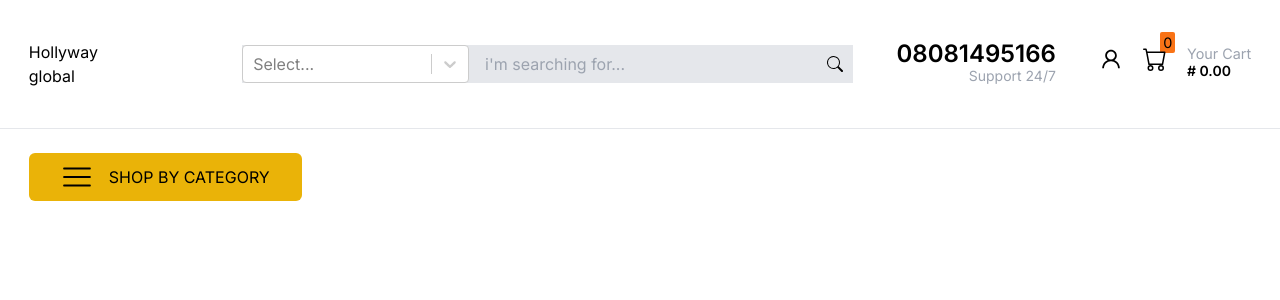
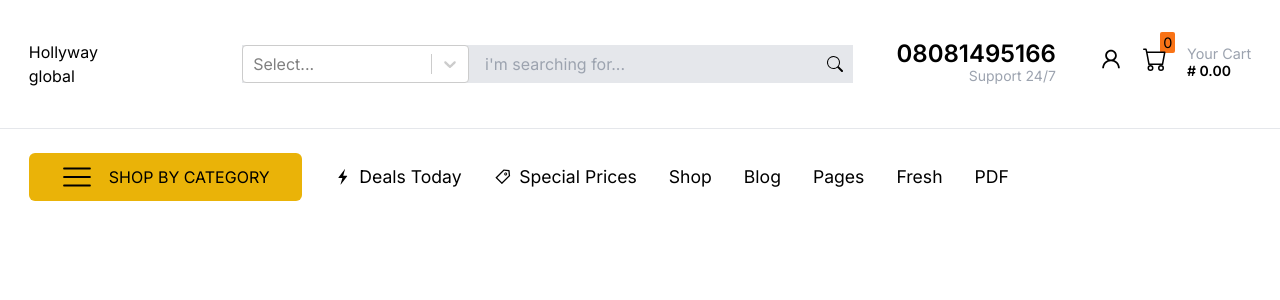
Before and after one commit to Ilesanmi-Erioluwa-Victor/hollyway_front, a Next.js app: page / in a window 1280 px wide. Shown: the top 300 px of the page. Built offline with nearby package versions, Linux system fonts and the light colour scheme.

Commit message:
working on pagesHeader

```diff
--- a/src/components/PagesHeader.tsx
+++ b/src/components/PagesHeader.tsx
@@ -1,15 +1,38 @@
 'use client';
+
+import Link from 'next/link';
 import { RxHamburgerMenu } from 'react-icons/rx';
+import { Nav_pages } from 'src/data/data';
 
 const PagesHeader = () => {
   return (
-    <div className='flex justify-between items-center w-full px-[calc(1vw_+_1rem)] py-[calc(1vh_+_1rem)]'>
+    <div className='flex gap-8 items-center w-full px-[calc(1vw_+_1rem)] py-[calc(1vh_+_1rem)]'>
       <button className='flex justify-between items-center gap-4 bg-yellow-500 px-[2rem] py-2 rounded-md'>
         <span className='text-[2rem]'>
           <RxHamburgerMenu />
         </span>
         <h2>SHOP BY CATEGORY</h2>
       </button>
+
+      <ul className='flex items-center gap-[2rem]'>
+        {Nav_pages.map((page) => {
+          return (
+            <Link
+              key={page.id}
+              className={`flex items-center text-[1.1rem]`}
+              href={'.'}
+            >
+              {page.icon && (
+                <div className='flex items-center gap-2'>
+                  <span>{page.icon}</span>
+                  <span>{page.name}</span>
+                </div>
+              )}
+              {!page.icon && <span className='block'>{page.name}</span>}
+            </Link>
+          );
+        })}
+      </ul>
     </div>
   );
 };
--- a/src/data/data.tsx
+++ b/src/data/data.tsx
@@ -6,7 +6,7 @@ interface Pages {
   icon?: any;
 }
 
-export const Navpages: Pages[] = [
+export const Nav_pages: Pages[] = [
   {
     name: 'Deals Today',
     id: 1,
@@ -33,4 +33,14 @@ export const Navpages: Pages[] = [
     name: 'Pages',
     id: 5,
   },
+
+  {
+    name: 'Fresh',
+    id: 6,
+  },
+
+  {
+    name: 'PDF',
+    id: 7,
+  },
 ];
```
